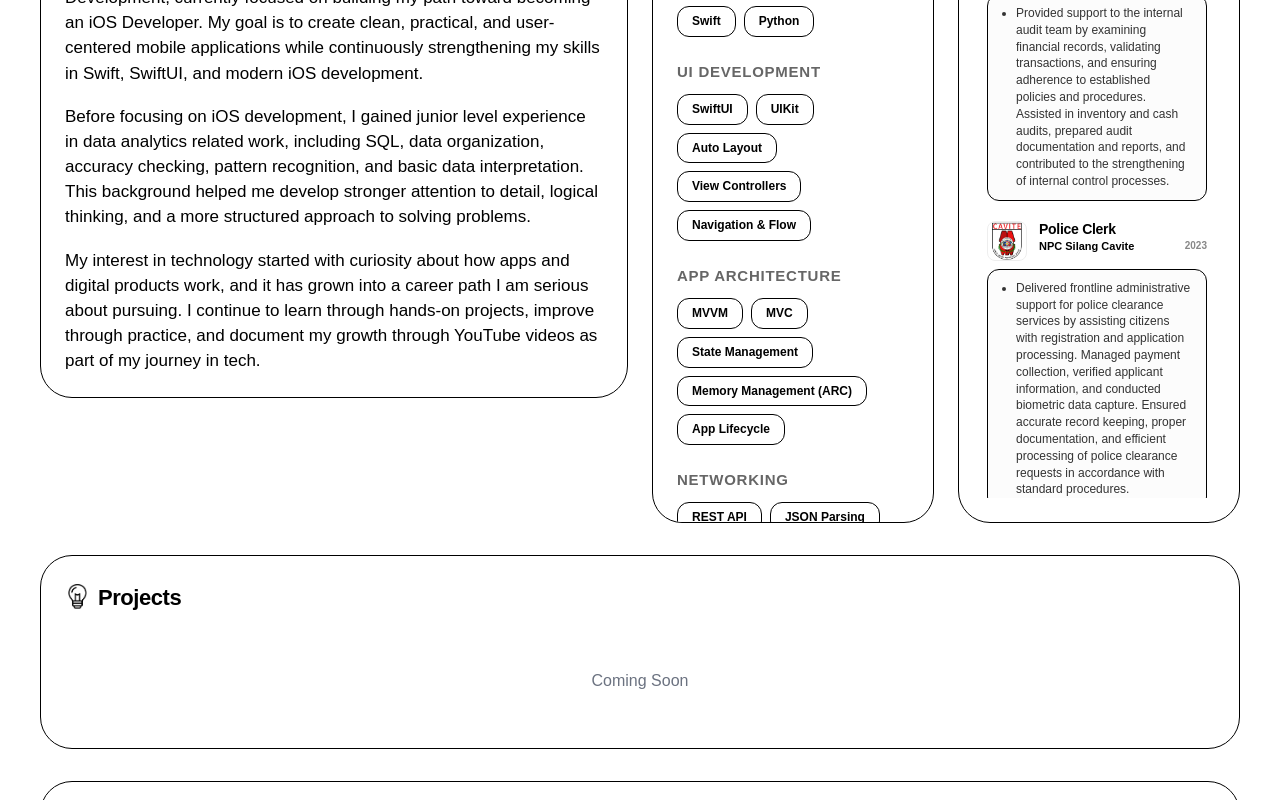
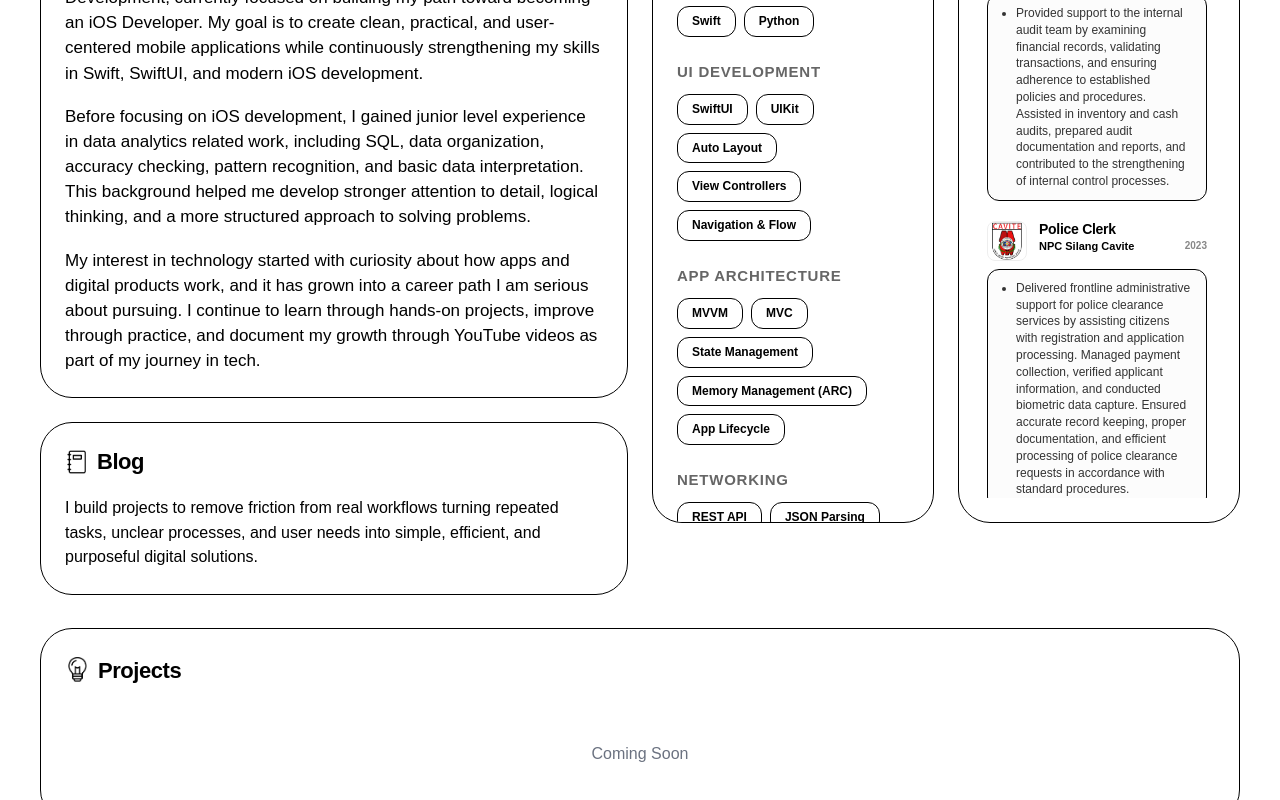
Before and after one commit to Valiantic/Ralph-Dainiell, a Next.js app: page / in a window 1280 px wide. Shown: the part 423-1223 px from the top of the page. Built offline with nearby package versions, Linux system fonts and the light colour scheme; a web font is replaced by a local one.

Commit message:
newupdatesss

```diff
--- /dev/null
+++ b/app/components/BlogSection.tsx
@@ -0,0 +1,109 @@
+'use client';
+
+import Image from 'next/image';
+import { useEffect, useState } from 'react';
+
+export default function BlogSection() {
+    const [hasMouse, setHasMouse] = useState(false);
+    const [isHovered, setIsHovered] = useState(false);
+
+    useEffect(() => {
+        const mq = window.matchMedia('(any-hover: hover) and (any-pointer: fine)');
+        setHasMouse(mq.matches);
+
+        const handler = (e: MediaQueryListEvent) => {
+            setHasMouse(e.matches);
+            if (!e.matches) setIsHovered(false);
+        };
+
+        mq.addEventListener('change', handler);
+        return () => mq.removeEventListener('change', handler);
+    }, []);
+
+    return (
+        <section
+            className="card blog-card"
+            onMouseEnter={() => {
+                if (hasMouse) setIsHovered(true);
+            }}
+            onMouseLeave={() => setIsHovered(false)}
+            style={{
+                width: '100%',
+                background: '#fff',
+                minHeight: '160px',
+                display: 'flex',
+                flexDirection: 'column',
+                justifyContent: 'flex-start',
+                transform: hasMouse && isHovered ? 'translateY(-2px)' : 'translateY(0)',
+                boxShadow: hasMouse && isHovered ? '0 12px 32px rgba(0, 0, 0, 0.13)' : 'none',
+                transition: 'transform 0.3s ease, box-shadow 0.3s ease',
+            }}
+        >
+            <div
+                style={{
+                    display: 'flex',
+                    alignItems: 'center',
+                    gap: '8px',
+                    marginBottom: '18px',
+                }}
+            >
+                <div
+                    style={{
+                        width: '24px',
+                        height: '24px',
+                        position: 'relative',
+                        flexShrink: 0,
+                    }}
+                >
+                    <Image
+                        src="/Images/Icons/blogicon.png"
+                        alt="Blog"
+                        fill
+                        style={{ objectFit: 'contain' }}
+                    />
+                </div>
+
+                <h2
+                    style={{
+                        fontSize: '22px',
+                        fontWeight: 700,
+                        margin: 0,
+                        letterSpacing: '-0.02em',
+                    }}
+                >
+                    Blog
+                </h2>
+            </div>
+
+            <p
+                style={{
+                    color: '#000',
+                    fontSize: 'clamp(14px, 2vw, 16px)',
+                    lineHeight: 1.55,
+                    fontWeight: 400,
+                    maxWidth: '620px',
+                    margin: 0,
+                }}
+            >
+                I build projects to remove friction from real workflows turning repeated tasks,
+                unclear processes, and user needs into simple, efficient, and purposeful digital solutions.
+            </p>
+
+            <style jsx>{`
+                @media (max-width: 1024px) {
+                    .blog-card {
+                        min-height: 150px !important;
+                        padding: 20px !important;
+                    }
+                }
+
+                @media (max-width: 480px) {
+                    .blog-card {
+                        min-height: 145px !important;
+                        padding: 18px !important;
+                    }
+                }
+            `}</style>
+        </section>
+    );
+}
--- a/app/components/ProfileHero.tsx
+++ b/app/components/ProfileHero.tsx
@@ -45,7 +45,7 @@ interface DotFieldProps {
 
 const SLIDES: Slide[] = [
     { type: 'greeting', duration: 3000 },
-    { type: 'content', main: 'Junior Developer', secondary: 'Native iOS', duration: 4000 },
+    { type: 'content', main: 'Junior Developer', secondary: 'Native iOS', duration: 3000 },
     { type: 'content', main: 'Available!', secondary: 'Hybrid • Remote • On-Site', duration: 4000 },
     { type: 'content', main: 'Build Together', secondary: 'Open Voluntary OJT', duration: 4000 },
     { type: 'content', main: 'Devices', secondary: 'Acer Helios 16 • MacBook Neo', duration: 4000 },
--- a/app/page.tsx
+++ b/app/page.tsx
@@ -3,6 +3,7 @@
 import { PORTFOLIO_DATA } from './constants/portfolio';
 import { ProfileHero } from './components/ProfileHero';
 import { BioSection } from './components/BioSection';
+import BlogSection from './components/BlogSection';
 import { SkillsSection } from './components/SkillsSection';
 import { ExperienceSection } from './components/ExperienceSection';
 import { CertificatesSection } from './components/CertificatesSection';
@@ -34,10 +35,21 @@ export default function Home() {
         } as any}
       >
         <div
-          style={{ gridColumn: 'span 6' }}
-          className="mobile-span-12 portfolio-reveal reveal-bio"
+          style={{
+            gridColumn: 'span 6',
+            display: 'flex',
+            flexDirection: 'column',
+            gap: 'clamp(16px, 3vw, 24px)',
+          }}
+          className="mobile-span-12"
         >
-          <BioSection bio={PORTFOLIO_DATA.bio} />
+          <div className="portfolio-reveal reveal-bio">
+            <BioSection bio={PORTFOLIO_DATA.bio} />
+          </div>
+
+          <div className="portfolio-reveal reveal-blog">
+            <BlogSection />
+          </div>
         </div>
 
         <div
@@ -83,20 +95,24 @@ export default function Home() {
           animation-delay: 0.18s;
         }
 
+        .reveal-blog {
+          animation-delay: 0.24s;
+        }
+
         .reveal-skills {
-          animation-delay: 0.28s;
+          animation-delay: 0.30s;
         }
 
         .reveal-experience {
-          animation-delay: 0.38s;
+          animation-delay: 0.40s;
         }
 
         .reveal-projects {
-          animation-delay: 0.48s;
+          animation-delay: 0.50s;
         }
 
         .reveal-certificates {
-          animation-delay: 0.58s;
+          animation-delay: 0.60s;
         }
 
         @keyframes portfolioRevealIn {
@@ -156,20 +172,24 @@ export default function Home() {
             animation-delay: 0.12s;
           }
 
+          .reveal-blog {
+            animation-delay: 0.16s;
+          }
+
           .reveal-skills {
-            animation-delay: 0.18s;
+            animation-delay: 0.20s;
           }
 
           .reveal-experience {
-            animation-delay: 0.24s;
+            animation-delay: 0.26s;
           }
 
           .reveal-projects {
-            animation-delay: 0.30s;
+            animation-delay: 0.32s;
           }
 
           .reveal-certificates {
-            animation-delay: 0.36s;
+            animation-delay: 0.38s;
           }
         }
 
```
Also changed, not shown: public/Images/Icons/blogicon.png (added).
